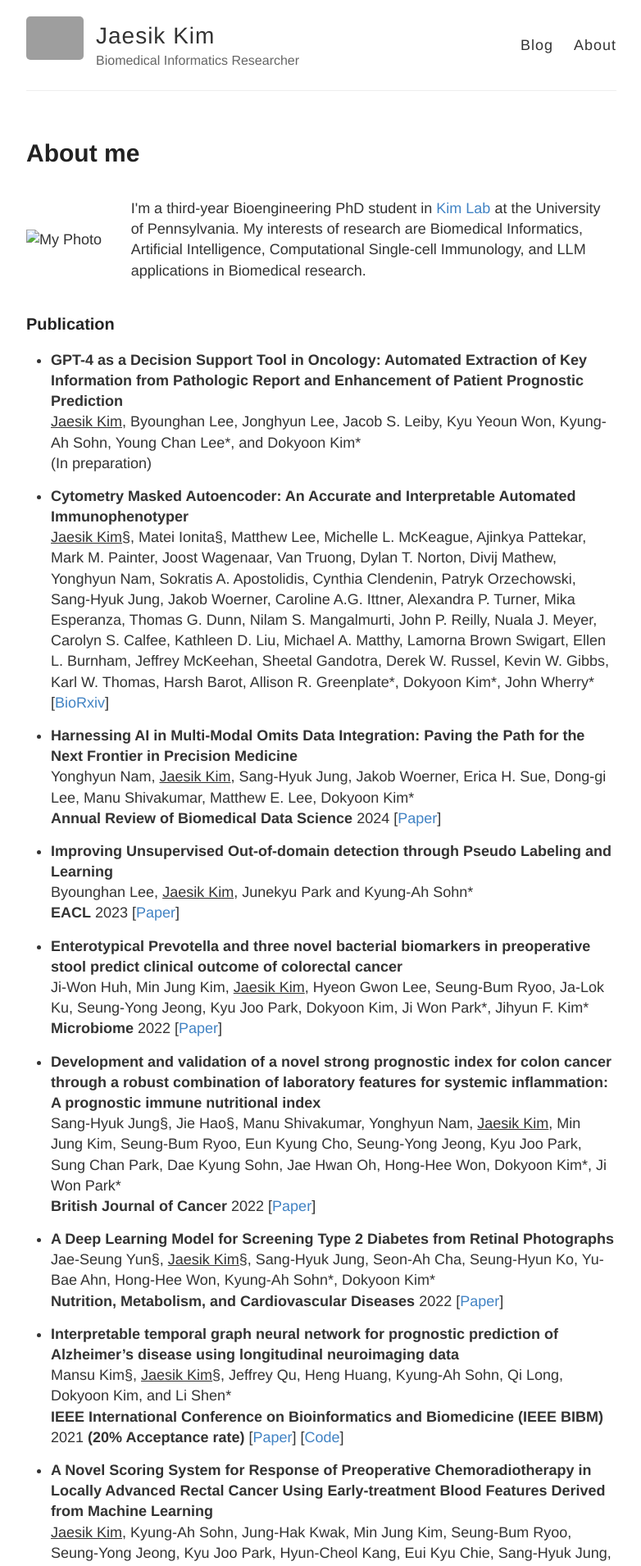
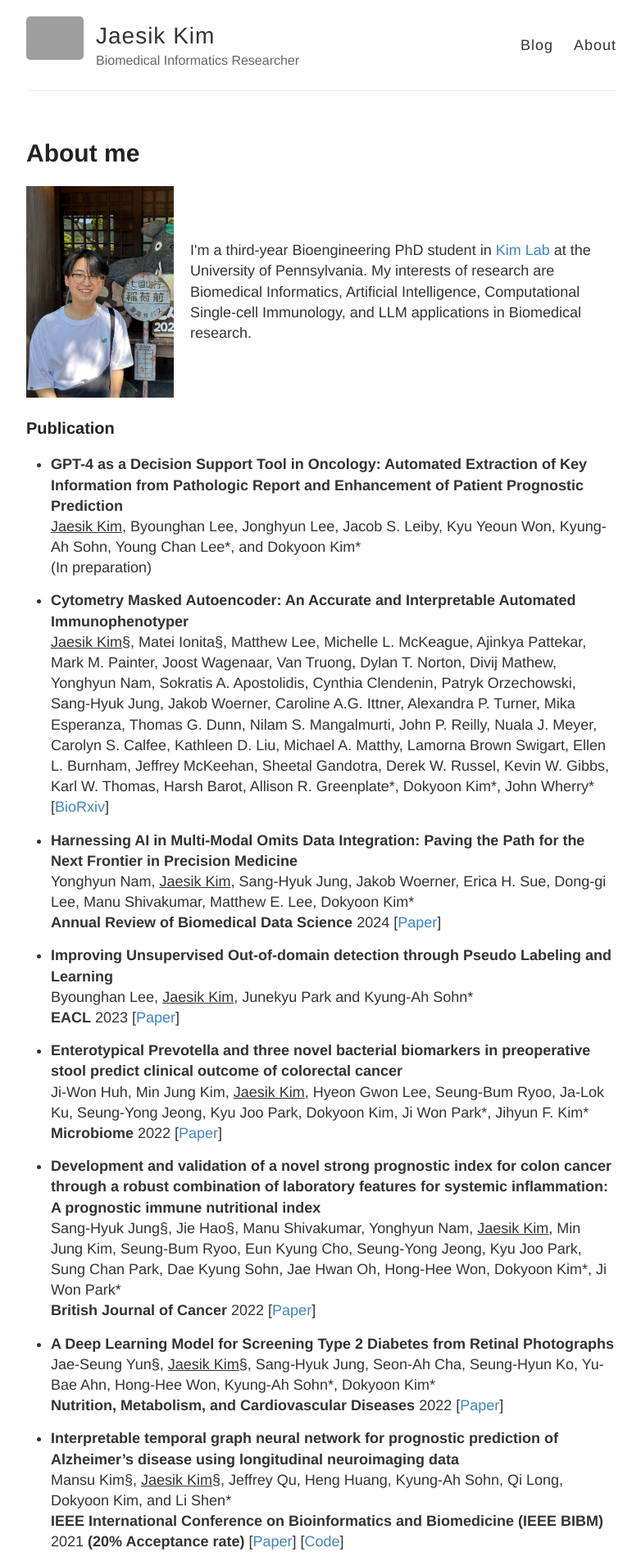
Before and after one commit to JaesikKim/JaesikKim.github.io, a Jekyll site: the page built from about.md, in a window 1280 px wide. Shown: the top 1910 px of the page at 82% size, without its empty margins (248-1030 px from the left). Built offline with Jekyll 4.4.1, drawn with Linux system fonts in a browser that asks for light colours; grey boxes are pictures that could not be loaded.

Commit message:
edit my photo

```diff
--- a/about.md
+++ b/about.md
@@ -5,7 +5,7 @@ permalink: /about/
 ---
 
 <div style="display: flex; align-items: center;">
-  <img src="./images/photo2024.jpeg" alt="My Photo" style="width: 50%; margin-right: 20px;" />
+  <img src="/images/photo2024.jpeg" alt="My Photo" style="width: 25%; margin-right: 20px;" />
   <p>
     I'm a third-year Bioengineering PhD student in <a href="https://www.biomedinfolab.com/">Kim Lab</a> at the University of Pennsylvania. My interests of research are Biomedical Informatics, Artificial Intelligence, Computational Single-cell Immunology, and LLM applications in Biomedical research.
   </p>
```
